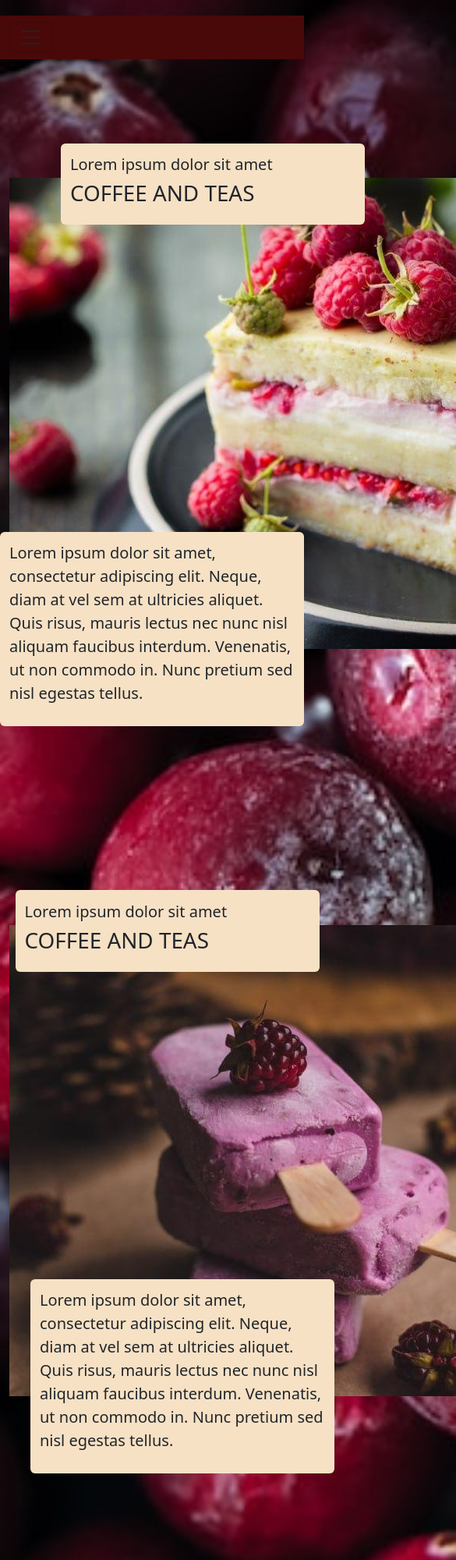
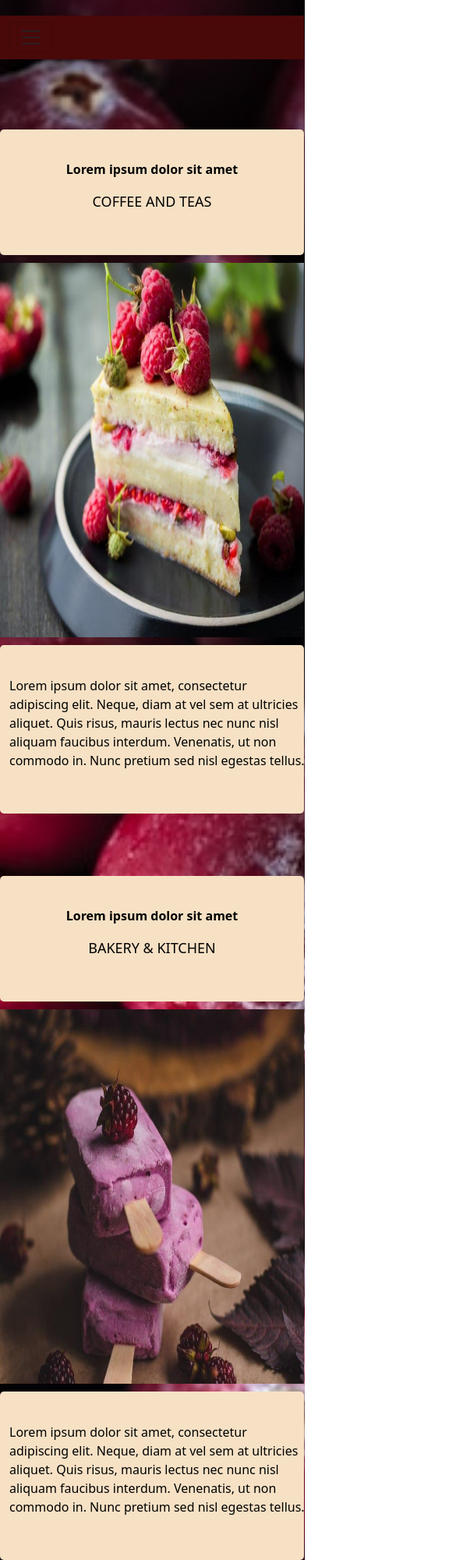
Before and after one commit to 99abdou/Tache-7-bootstrap, a plain HTML site: page product.html in a window 390 px wide. Shown: the top 2000 px of the page at 78% size, 585 px wide, since content can reach past the window. Drawn offline with nearby package versions, Linux system fonts and the light colour scheme.

Commit message:
scnd commit

```diff
--- a/product.html
+++ b/product.html
@@ -43,67 +43,67 @@
         </nav>
     </header>
 
-    <section class="one">
-        <div class="container mt-5">
-            <div class="row">
-              <div class="col-md-4 offset-md-6 position-relative rounded one-1 ">
-                <h2 class=" fs-5">Lorem ipsum dolor sit amet</h2>
-                <h3 class="fw-lighter fs-1">COFFEE AND TEAS</h3>
+    <section id="section1">
+      <div class="container">
+        <div class="row d-flex flex-column justify-content-start">
+          <div class="box-top m-0 align-self-md-end">
+            <p class="p1">Lorem ipsum dolor sit amet</p>
+            <p class="p2">COFFEE AND TEAS</p>
+          </div>
+          <div class="image m-0 p-0 align-self-center text-center">
+            <img src="image/image-2.jpg" alt="" class="img-fluid h-100">
+          </div>
+          <div class="box-bottom align-self-md-start">
+            <p>Lorem ipsum dolor sit amet, consectetur <br>
+              adipiscing elit. Neque, diam at vel sem at ultricies <br>
+              aliquet. Quis risus, mauris lectus nec nunc nisl <br>
+              aliquam faucibus interdum. Venenatis, ut non <br>
+              commodo in. Nunc pretium sed nisl egestas tellus.
+            </p>
           </div>
         </div>
+      </div>
+    </section>
 
-            <div class="row">
-                <div class="col-md-6 offset-md-3">
-                    <img src="image/image-2.jpg" style="z-index: 1;" alt="">
+                <!-- SECTION 2 -->
+    <section id="section2">
+      <div class="container">
+        <div class="row d-flex flex-column justify-content-start">
+          <div class="box-top m-0 align-self-md-start">
+            <p class="p1">Lorem ipsum dolor sit amet</p>
+            <p class="p2">BAKERY & KITCHEN</p>
+          </div>
+          <div class="image m-0 p-0 align-self-center text-center">
+            <img src="image/image-5.jpg" alt="" class="img-fluid h-100">
+          </div>
+          <div class="box-bottom align-self-md-end align-self-center">
+            <p>Lorem ipsum dolor sit amet, consectetur <br>
+              adipiscing elit. Neque, diam at vel sem at ultricies <br>
+              aliquet. Quis risus, mauris lectus nec nunc nisl <br>
+              aliquam faucibus interdum. Venenatis, ut non <br>
+              commodo in. Nunc pretium sed nisl egestas tellus.</p>
           </div>
         </div>
-            <div class="row">
-                <div class="col-md-6 rounded bas position-relative">
-                    <p class="fs-5">Lorem ipsum dolor sit amet, consectetur adipiscing elit. Neque, diam at vel sem at ultricies aliquet. Quis risus, mauris lectus nec nunc nisl aliquam faucibus interdum. Venenatis, ut non commodo in. Nunc pretium sed nisl egestas tellus.</p>
       </div>
+    </section>
+
+                  <!-- SECTION 3 -->
+    <section id="section3">
+      <div class="container">
+        <div class="row d-flex flex-column justify-content-start">
+          <div class="box-top m-0 align-self-md-start align-self-center">
+            <p class="p1">Lorem ipsum dolor sit amet</p>
+            <p class="p2">PINK FLOWER</p>
           </div>
-
-            <!-----------------------
-                 PICTURE TWO
-            ---------------------->
-
-            <div class="row">
-                <div class="col-md-4 position-relative rounded two ">
-                  <h2 class=" fs-5">Lorem ipsum dolor sit amet</h2>
-                  <h3 class="fw-lighter fs-1">COFFEE AND TEAS</h3>
+          <div class="image m-0 p-0 align-self-center text-center">
+            <img src="image/image-3.jpg" alt="" class="img-fluid h-100">
           </div>
-              </div>
-
-              <div class="row">
-                  <div class="col-md-6 offset-md-3">
-                      <img src="image/image-5.jpg" style="z-index: 1;" alt="">
-                  </div>
-              </div>
-              <div class="row">
-                  <div class="col-md-6 offset-md-6 rounded mil position-relative">
-                      <p class="fs-5">Lorem ipsum dolor sit amet, consectetur adipiscing elit. Neque, diam at vel sem at ultricies aliquet. Quis risus, mauris lectus nec nunc nisl aliquam faucibus interdum. Venenatis, ut non commodo in. Nunc pretium sed nisl egestas tellus.</p>
-                  </div>
-              </div>
-
-            <!-----------------------
-                 PICTURE THREE
-            ---------------------->
-
-            <div class="row">
-                <div class="col-md-4 offset-md-6 position-relative rounded one-1 ">
-                  <h2 class=" fs-5">Lorem ipsum dolor sit amet</h2>
-                  <h3 class="fw-lighter fs-1">PINK FLOWER</h3>
-                </div>
-              </div>
-
-              <div class="row">
-                  <div class="col-md-6 offset-md-3">
-                      <img src="image/image-3.jpg" style="z-index: 1;" alt="">
-                  </div>
-              </div>
-              <div class="row">
-                  <div class="col-md-6 rounded bas position-relative">
-                      <p class="fs-5">Lorem ipsum dolor sit amet, consectetur adipiscing elit. Neque, diam at vel sem at ultricies aliquet. Quis risus, mauris lectus nec nunc nisl aliquam faucibus interdum. Venenatis, ut non commodo in. Nunc pretium sed nisl egestas tellus.</p>
+          <div class="box-bottom align-self-md-end align-self-center">
+            <p>Lorem ipsum dolor sit amet, consectetur <br>
+              adipiscing elit. Neque, diam at vel sem at ultricies <br>
+              aliquet. Quis risus, mauris lectus nec nunc nisl <br>
+              aliquam faucibus interdum. Venenatis, ut non <br>
+              commodo in. Nunc pretium sed nisl egestas tellus.</p>
           </div>
         </div>
       </div>
--- a/style.css
+++ b/style.css
@@ -121,33 +121,90 @@ body{
 }
 
 /* -------------SECTION PRODUCT----------- */
-.one-1{
+#section1, #section2, #section3{
+    margin-top: 100px;
+    margin-bottom: 100px;
+    width: 100%;
+}
+/* .image{ max-width: 844px; height: 604px;} */
+
+#section1 .box-top{
+    max-width: 413px;
+    min-height: 150px;
     background: #F6E1C5;
-    padding: 4%;
-    left: 20%;
-    top: 60px;
+    padding-top: 39px;
+    padding-bottom: 39px;
+    border-radius: 5px;
+    width: max-content;
+    position: relative;
+    bottom: -80px;
+}
+#section2 .box-top{
+    max-width: 413px;
+    min-height: 150px;
+    background: #F6E1C5;
+    padding-top: 39px;
+    padding-bottom: 39px;
+    border-radius: 5px;
+    width: max-content;
+    position: relative;
+    bottom: -80px;
+}
+#section3 .box-top{
+    max-width: 413px;
+    min-height: 150px;
+    background: #F6E1C5;
+    padding-top: 39px;
+    padding-bottom: 39px;
+    border-radius: 5px;
+    width: max-content;
+    position: relative;
+    bottom: -80px;}
+.box-top .p1{
+    font-size: 15px;
+    font-weight: 600;
+    color: #000000;}
+.box-top .p2{
+    font-size: 36px;
+    font-weight: 100;
+    color: #000000;
 }
 
-.two{
+#section1 .box-bottom{
+    max-width: 430px;
+    min-height: 189px;
+    padding-top: 40px;
+    padding-bottom: 40px;
+    position: relative;
+    top: -80px;
     background: #F6E1C5;
-    padding: 4%;
-    left: 5%;
-    top: 60px;
+    border-radius: 5px;
 }
+#section2 .box-bottom{
+    max-width: 430px;
+    min-height: 189px;
+    padding-top: 40px;
+    padding-bottom: 40px;
+    position: relative;
+    top: -80px;
+    background: #F6E1C5;
+    border-radius: 5px;}
+#section3 .box-bottom{
+    max-width: 430px;
+    min-height: 189px;
+    padding-top: 40px;
+    padding-bottom: 40px;
+    position: relative;
+    top: -80px;
+    background: #F6E1C5;
+    border-radius: 5px;
+}
+.box-bottom p{
+    font-size: 18px;
+    font-weight: 400;
+    color: #000000;}
 
-.mil{
-    background: #F6E1C5;
-    padding: 3%;
-    left: 10%;
-    top: -150px;
-}
 
-.bas{
-    background: #F6E1C5;
-    padding: 3%;
-    left: ;
-    top: -150px;
-}
 /* -------------STORE------------ */
 .store{
     background: #A5342BB0 69%;
@@ -197,5 +254,42 @@ body{
         top: 15px;
     }
 
+    #section1 .box-top{
+        width: 100%;
+        text-align: center;
+        bottom: 10px;
+    }
 
+    #section2 .box-top{
+        width: auto;
+        text-align: center;
+        bottom: 10px;
+    }
+
+    #section3 .box-top{
+        width: 100%;
+        text-align: center;
+        bottom: 10px;
+    }
+    #section1 .box-bottom{
+        top: 10px;
+    }
+    #section2 .box-bottom{
+        top: 10px;
+    }
+    #section3 .box-bottom{
+        top: 10px;
+    }
+    .box-top .p1{
+        font-size: medium;
+    }
+    .box-top .p2{
+        font-size: large;
+        text-align: center;
+    }
+    .box-bottom p{
+        font-size: 16px;
+        font-weight: 400;
+        width: max-content;
+    }
 }
```
Lines whose indentation alone changed are shown as unchanged.
